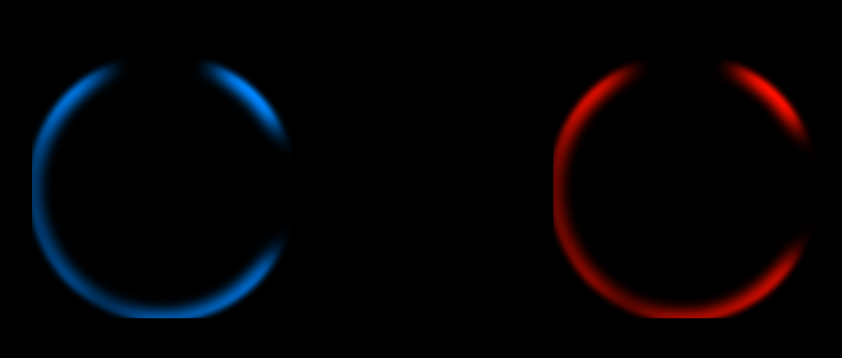
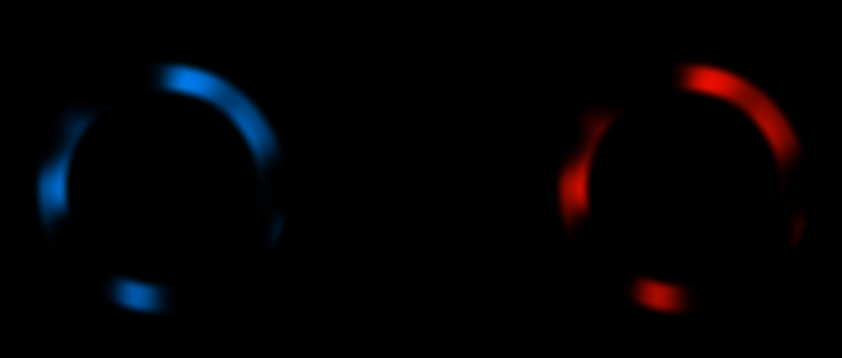
Before and after one commit to TitanBusinessPros/Heaven-Hell, a plain HTML site: page index.html in a window 1280 px wide. Shown: the part 212-570 px from the top of the page, without its empty margins (217-1059 px from the left). Drawn offline with nearby package versions, Linux system fonts and the light colour scheme; animation ran at ten frames a second.

Commit message:
Update index.html

```diff
--- a/index.html
+++ b/index.html
@@ -4,27 +4,23 @@
   <meta charset="UTF-8">
   <title>Magical Fire Portals</title>
   <style>
-    body { margin: 0; overflow: hidden; }
+    body { margin: 0; overflow: hidden; background: black; }
     canvas { display: block; }
   </style>
 </head>
 <body>
 <script src="https://cdn.jsdelivr.net/npm/three@0.160.0/build/three.min.js"></script>
 <script>
-    // === Scene Setup ===
+  // === Scene setup ===
   const scene = new THREE.Scene();
-    scene.background = new THREE.Color(0x000000);
-
-    const camera = new THREE.PerspectiveCamera(
-      75, window.innerWidth / window.innerHeight, 0.1, 1000
-    );
+  const camera = new THREE.PerspectiveCamera(75, window.innerWidth / window.innerHeight, 0.1, 1000);
   camera.position.z = 6;
 
   const renderer = new THREE.WebGLRenderer({ antialias: true });
   renderer.setSize(window.innerWidth, window.innerHeight);
   document.body.appendChild(renderer.domElement);
 
-    // === Fire Shader Material ===
+  // === Fire Shader ===
   const fireVertexShader = `
     varying vec2 vUv;
     void main() {
@@ -38,36 +34,42 @@
     uniform float time;
     uniform vec3 fireColor;
 
-      // Simple noise function
-      float random(vec2 st) {
-        return fract(sin(dot(st.xy, vec2(12.9898,78.233))) * 43758.5453123);
+    // Simple pseudo-random
+    float rand(vec2 co){
+      return fract(sin(dot(co.xy ,vec2(12.9898,78.233))) * 43758.5453);
     }
+
+    // Noise function
     float noise(vec2 st) {
       vec2 i = floor(st);
       vec2 f = fract(st);
-        float a = random(i);
-        float b = random(i + vec2(1.0, 0.0));
-        float c = random(i + vec2(0.0, 1.0));
-        float d = random(i + vec2(1.0, 1.0));
-        vec2 u = f * f * (3.0 - 2.0 * f);
+      float a = rand(i);
+      float b = rand(i + vec2(1.0, 0.0));
+      float c = rand(i + vec2(0.0, 1.0));
+      float d = rand(i + vec2(1.0, 1.0));
+      vec2 u = f*f*(3.0-2.0*f);
       return mix(a, b, u.x) +
-               (c - a) * u.y * (1.0 - u.x) +
-               (d - b) * u.x * u.y;
+             (c - a)*u.y*(1.0-u.x) +
+             (d - b)*u.x*u.y;
     }
 
     void main() {
-        // distort UV with time for animated fire effect
-        vec2 uv = vUv * 3.0;
-        float n = noise(uv + time * 0.5);
-        float intensity = smoothstep(0.4, 1.0, n);
+      // Shift UVs upward with time to simulate flames
+      vec2 uv = vUv;
+      uv.y += time * 0.5;
 
-        vec3 color = mix(vec3(0.0), fireColor, intensity);
+      float n = noise(uv * 5.0);
 
-        // Fade edges of the ring
-        float dist = length(vUv - 0.5);
-        float edge = smoothstep(0.4, 0.5, dist) * (1.0 - smoothstep(0.5, 0.55, dist));
+      // Circle mask (portal shape)
+      float dist = distance(vUv, vec2(0.5));
+      float ring = smoothstep(0.35, 0.4, dist) - smoothstep(0.45, 0.5, dist);
 
-        gl_FragColor = vec4(color * edge, edge);
+      // Fire intensity from noise
+      float intensity = smoothstep(0.3, 1.0, n);
+
+      vec3 color = fireColor * intensity;
+
+      gl_FragColor = vec4(color, ring * intensity);
     }
   `;
 
@@ -80,36 +82,34 @@
         time: { value: 0 },
         fireColor: { value: new THREE.Color(color) }
       },
-        transparent: true,
-        side: THREE.DoubleSide
+      transparent: true
     });
     return { mesh: new THREE.Mesh(geometry, material), material };
   }
 
-    // === Create Good (Blue Fire) Portal ===
-    const good = createFirePortal(0x00bfff); // blue
-    good.mesh.position.x = -3;
-    scene.add(good.mesh);
+  // === Portals ===
+  const bluePortal = createFirePortal(0x00bfff); // Blue fire
+  bluePortal.mesh.position.x = -3;
+  scene.add(bluePortal.mesh);
 
-    // === Create Bad (Red Fire) Portal ===
-    const bad = createFirePortal(0xff4500); // red/orange
-    bad.mesh.position.x = 3;
-    scene.add(bad.mesh);
+  const redPortal = createFirePortal(0xff4500); // Red/orange fire
+  redPortal.mesh.position.x = 3;
+  scene.add(redPortal.mesh);
 
-    // === Animation Loop ===
-    let clock = new THREE.Clock();
+  // === Animate ===
+  const clock = new THREE.Clock();
   function animate() {
     requestAnimationFrame(animate);
-      let t = clock.getElapsedTime();
+    const t = clock.getElapsedTime();
 
-      good.material.uniforms.time.value = t;
-      bad.material.uniforms.time.value = t;
+    bluePortal.material.uniforms.time.value = t;
+    redPortal.material.uniforms.time.value = t;
 
     renderer.render(scene, camera);
   }
   animate();
 
-    // === Resize Handling ===
+  // === Handle Resize ===
   window.addEventListener("resize", () => {
     camera.aspect = window.innerWidth / window.innerHeight;
     camera.updateProjectionMatrix();
```
Lines whose indentation alone changed are shown as unchanged.
